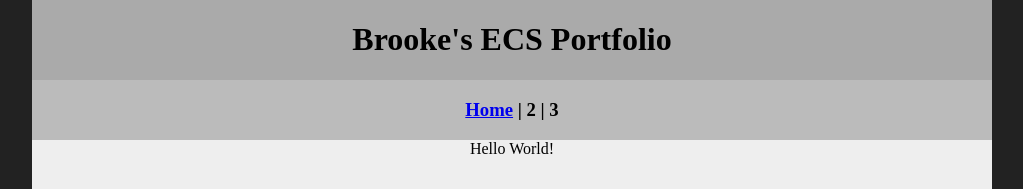
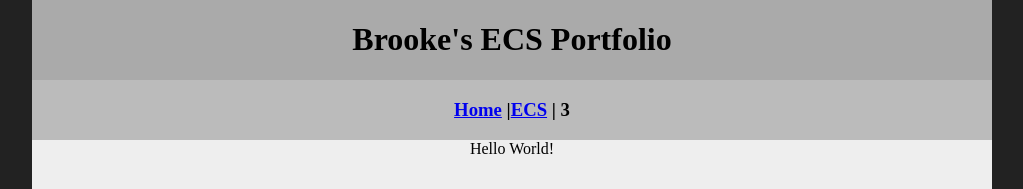
Before and after one commit to Brooke225/ECSportfolio, a plain HTML site: page index.html in a window 1280 px wide. Shown: the top 189 px of the page, without its empty margins (128-1151 px from the left). Drawn offline with Linux system fonts and the light colour scheme.

Commit message:
Update index.html

```diff
--- a/index.html
+++ b/index.html
@@ -12,8 +12,7 @@
   	<h1> Brooke's ECS Portfolio </h1>
   </div>
   <div class="nav">
-    <h3><a href="index.html">Home</a> | 2 | 3</h3>
-  </div>
+    <h3><a href="index.html">Home</a> |<a href="index.html">ECS</a> | 3</h3><a href="index.html">gym</a>   </div>
   <div class="content">
 	  Hello World!</div>
   <div class="footer">
```
